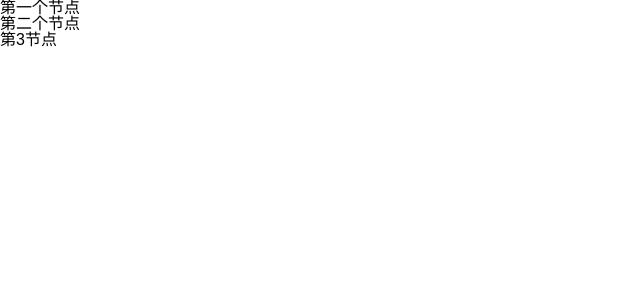
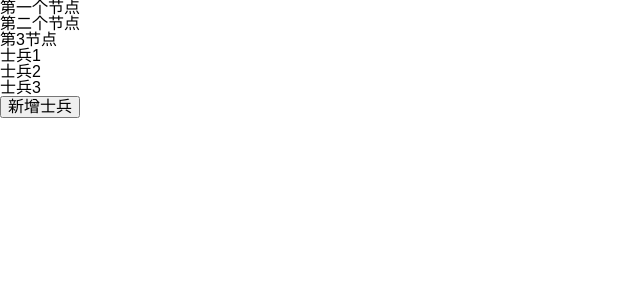
Before and after one commit to cgsp/myreacttel, a React app: page / in a window 1280 px wide. Shown: the top 300 px of the page, without its empty margins (0-640 px from the left). Built offline with nearby package versions, Linux system fonts and the light colour scheme.

Commit message:
'提交一下，下班'

```diff
--- a/src/App.jsx
+++ b/src/App.jsx
@@ -2,6 +2,27 @@ import React, { Component } from 'react';
 import Small from '@VProject/dashboard/small';
 
 class App extends Component {
+  constructor() {
+    super();
+    this.state = {
+      solider: [
+        '士兵1',
+        '士兵2',
+        '士兵3',
+      ]
+    };
+    this.addSolid = this.addSolid.bind(this);
+  }
+
+  addSolid() {
+    const length = this.state.solider.length;
+    this.setState({
+      solider: [...this.state.solider, `士兵${length + 1}`]
+    });
+  }
+
+
+
   render() {
     return (
       <div className="app">
@@ -10,6 +31,12 @@ class App extends Component {
           <span>第二个节点</span>
           <span>第3节点</span>
         </Small>
+        {
+          this.state.solider.map(v => (<li key={v}>{v}</li>))
+        }
+        <div>
+          <button onClick={this.addSolid}>新增士兵</button>
+        </div>
       </div>
     );
   }
```
